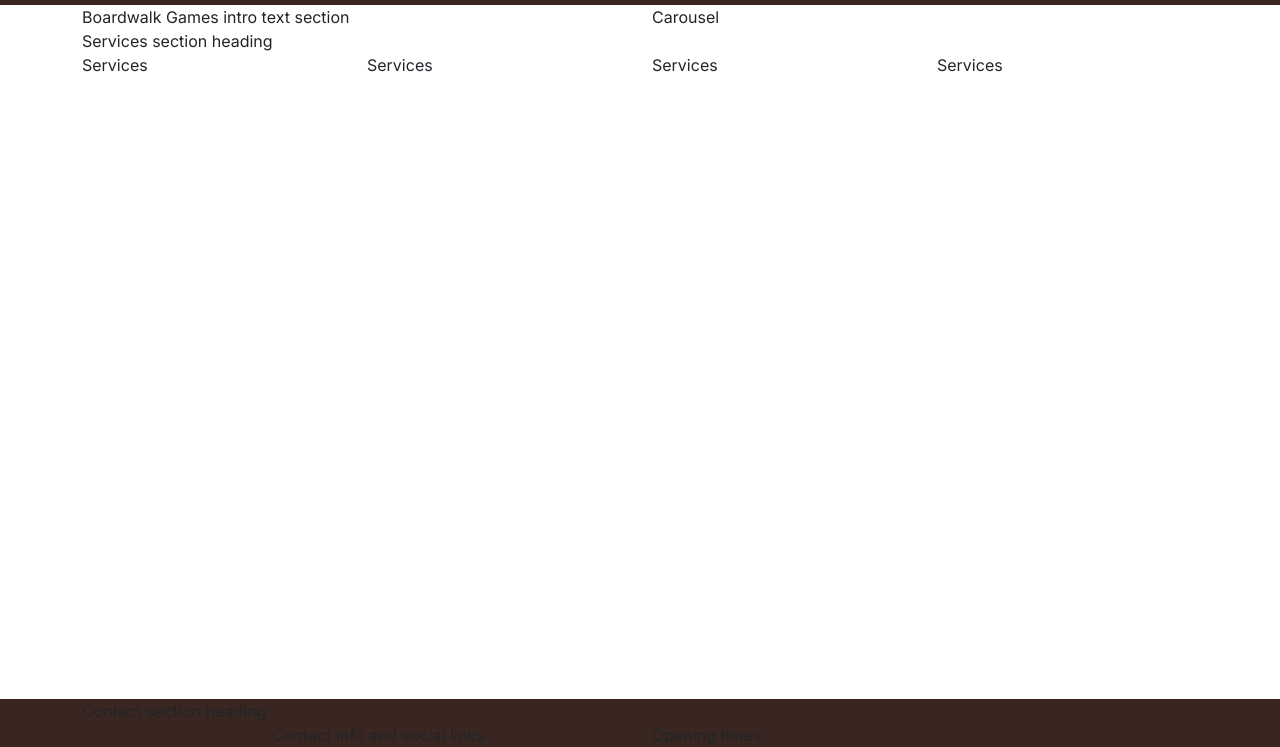
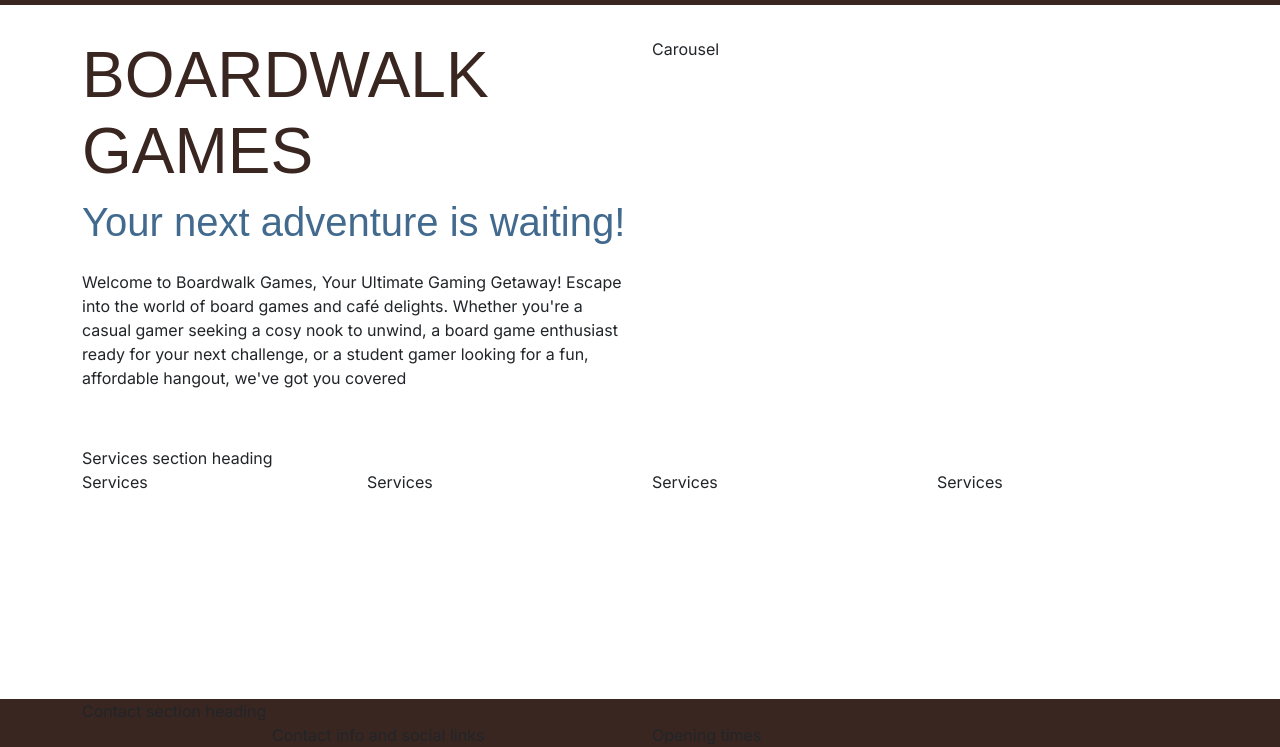
Before and after one commit to devildex91/boardwalk-games, a plain HTML site: page index.html in a window 1280 px wide. Shown: the part 53-800 px from the top of the page. Drawn offline with nearby package versions, Linux system fonts and the light colour scheme; a web font is replaced by a local one.

Commit message:
text  added to header section and styled accordingly

```diff
--- a/assets/styles.css
+++ b/assets/styles.css
@@ -10,8 +10,7 @@
     --highlight-color:#416a8e; /*blue*/
     --highlight-color-light:#7a9fc2;/*light blue*/
 }
-
-
+/*global styles */
 body {
     font-family: var(--primary-font);
 }
@@ -20,10 +19,15 @@ h2,
 h3 {
     font-family: var(--secondary-font);
     color: var(--primary-color);
+    text-transform: uppercase;
 }
 
 .sub-heading-color{
     color: var(--highlight-color);
+}
+.section{
+    margin-top: 2rem;
+    margin-bottom: 2rem;
 }
 
 /*navbar*/
@@ -33,6 +37,11 @@ h3 {
 }
 #navbar .logo {
     width: 30px;
+}
+/*header*/
+
+#header .lead {
+    font-family:var(--secondary-font);
 }
 
 
--- a/index.html
+++ b/index.html
@@ -38,9 +38,13 @@
     </div>
   </nav>
   <!--header with carousel -->
-  <header class="container">
+  <header id = "header" class="container section">
     <div class="row">
-      <div class="col-12 col-xl-6">Boardwalk Games intro text section</div>
+      <div class="col-12 col-xl-6 text-center text-xl-start">
+        <h1 class = "display-3">Boardwalk Games</h1>
+        <p class = "lead display-6 sub-heading-color">Your next adventure is waiting!</p>
+        <p class = "my-4"> Welcome to Boardwalk Games, Your Ultimate Gaming Getaway! Escape into the world of board games and café delights. Whether you're a casual gamer seeking a cosy nook to unwind, a board game enthusiast ready for your next challenge, or a student gamer looking for a fun, affordable hangout, we've got you covered</p>
+      </div>
       <div class="col-12 col-xl-6">Carousel</div>
     </div>
   </header>
```
